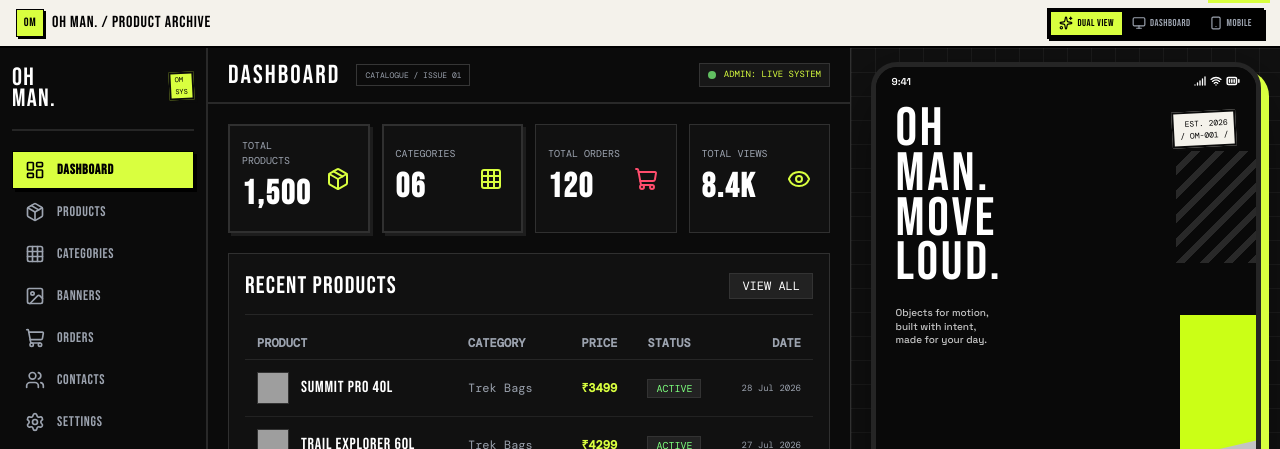
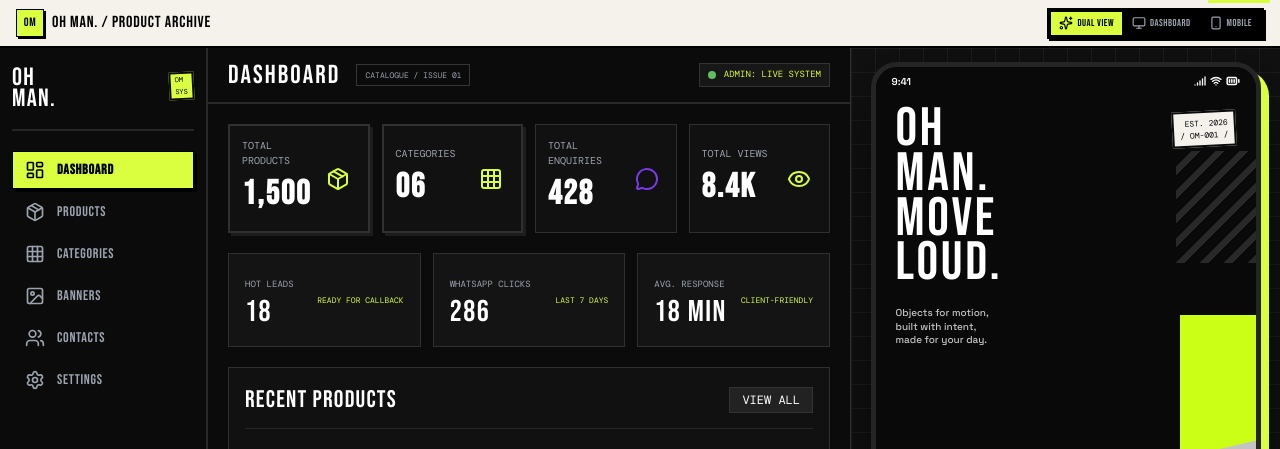
Before and after one commit to aliasgarsogiawala/ohman, a React (Vite) app: page / in a window 1280 px wide. Shown: the top 449 px of the page. Built offline with nearby package versions, Linux system fonts and the light colour scheme; grey boxes are pictures that could not be loaded.

Commit message:
Remove ordering flow from Oh Man prototype

```diff
--- a/src/components/dashboard/DashboardView.tsx
+++ b/src/components/dashboard/DashboardView.tsx
@@ -4,7 +4,6 @@ import {
   Package,
   Grid,
   Image,
-  ShoppingCart,
   Users,
   Settings,
   LogOut,
@@ -16,11 +15,10 @@ import {
   Eye,
   ArrowUpRight,
   Calendar,
-  Download,
   MessageCircle
 } from 'lucide-react';
 import { Product, Category, BusinessSettings } from '../../types';
-import { demoBanners, demoContacts, demoOrders } from '../../data/mockData';
+import { demoBanners, demoContacts } from '../../data/mockData';
 
 interface DashboardViewProps {
   products: Product[];
@@ -32,7 +30,7 @@ interface DashboardViewProps {
   onSelectProductForMobilePreview: (id: string) => void;
 }
 
-type DashboardTab = 'dashboard' | 'products' | 'categories' | 'banners' | 'orders' | 'contacts' | 'settings';
+type DashboardTab = 'dashboard' | 'products' | 'categories' | 'banners' | 'contacts' | 'settings';
 
 export const DashboardView: React.FC<DashboardViewProps> = ({
   products,
@@ -138,14 +136,6 @@ export const DashboardView: React.FC<DashboardViewProps> = ({
             </button>
 
             <button
-              onClick={() => setActiveTab('orders')}
-              className={`w-full flex items-center space-x-3 px-3 py-2 font-bebas text-sm tracking-wider transition-all border ${activeTab === 'orders' ? 'bg-[#D9FF3F] text-black border-black shadow-[3px_3px_0px_#000] font-bold' : 'text-textGray hover:text-white border-transparent hover:bg-[#171717]'}`}
-            >
-              <ShoppingCart className="w-5 h-5" />
-              <span>ORDERS</span>
-            </button>
-
-            <button
               onClick={() => setActiveTab('contacts')}
               className={`w-full flex items-center space-x-3 px-3 py-2 font-bebas text-sm tracking-wider transition-all border ${activeTab === 'contacts' ? 'bg-[#D9FF3F] text-black border-black shadow-[3px_3px_0px_#000] font-bold' : 'text-textGray hover:text-white border-transparent hover:bg-[#171717]'}`}
             >
@@ -221,11 +211,11 @@ export const DashboardView: React.FC<DashboardViewProps> = ({
 
                 <div className="flex items-center justify-between border border-[#303030] bg-[#111] p-3">
                   <div>
-                    <span className="text-[10px] font-mono text-textGray uppercase block">TOTAL ORDERS</span>
-                    <span className="font-bebas text-[34px] font-bold text-white">120</span>
+                    <span className="text-[10px] font-mono text-textGray uppercase block">TOTAL ENQUIRIES</span>
+                    <span className="font-bebas text-[34px] font-bold text-white">428</span>
                   </div>
-                  <div className="flex h-9 w-9 items-center justify-center text-[#FF4D6D]">
-                    <ShoppingCart className="w-6 h-6" />
+                  <div className="flex h-9 w-9 items-center justify-center text-[#7C3AED]">
+                    <MessageCircle className="w-6 h-6" />
                   </div>
                 </div>
 
@@ -238,6 +228,27 @@ export const DashboardView: React.FC<DashboardViewProps> = ({
                     <Eye className="w-6 h-6" />
                   </div>
                 </div>
+              </div>
+
+              <div className="grid gap-3 lg:grid-cols-3">
+                {[
+                  ['HOT LEADS', '18', 'READY FOR CALLBACK'],
+                  ['WHATSAPP CLICKS', '286', 'LAST 7 DAYS'],
+                  ['AVG. RESPONSE', '18 MIN', 'CLIENT-FRIENDLY'],
+                ].map(([label, value, helper]) => (
+                  <button
+                    key={label}
+                    type="button"
+                    onClick={() => setActiveTab('contacts')}
+                    className="group flex items-center justify-between border border-[#303030] bg-[#141414] p-4 text-left transition-colors hover:border-[#D9FF3F]"
+                  >
+                    <div>
+                      <span className="font-mono text-[9px] text-textGray">{label}</span>
+                      <p className="font-bebas text-3xl text-white group-hover:text-[#D9FF3F]">{value}</p>
+                    </div>
+                    <span className="max-w-24 text-right font-mono text-[8px] leading-tight text-[#D9FF3F]">{helper}</span>
+                  </button>
+                ))}
               </div>
 
               {/* Recent Products Table */}
@@ -495,63 +506,6 @@ export const DashboardView: React.FC<DashboardViewProps> = ({
                     </div>
                   </article>
                 ))}
-              </div>
-            </div>
-          )}
-
-          {activeTab === 'orders' && (
-            <div className="space-y-4">
-              <div className="grid grid-cols-2 gap-3 xl:grid-cols-4">
-                {[
-                  ['TODAY’S ORDERS', '08', '#D9FF3F'],
-                  ['REVENUE', '₹22,392', '#FFFFFF'],
-                  ['TO SHIP', '03', '#7C3AED'],
-                  ['DELIVERED', '18', '#7CFC7C'],
-                ].map(([label, value, color]) => (
-                  <div key={label} className="border border-[#303030] bg-[#141414] p-4">
-                    <span className="font-mono text-[9px] text-textGray">{label}</span>
-                    <p className="mt-2 font-bebas text-3xl" style={{ color }}>{value}</p>
-                  </div>
-                ))}
-              </div>
-              <div className="overflow-x-auto border border-[#303030] bg-[#141414]">
-                <div className="flex items-center justify-between border-b border-[#303030] p-4">
-                  <div>
-                    <h3 className="font-bebas text-xl text-white">RECENT ORDERS</h3>
-                    <p className="font-mono text-[9px] text-textGray">LIVE FULFILMENT QUEUE</p>
-                  </div>
-                  <button className="flex items-center gap-2 border border-[#333] bg-[#1c1c1c] px-3 py-2 font-mono text-[9px] text-white">
-                    <Download className="h-3.5 w-3.5" /> EXPORT
-                  </button>
-                </div>
-                <table className="w-full min-w-[760px] border-collapse text-left">
-                  <thead className="bg-[#101010] font-mono text-[9px] text-textGray">
-                    <tr>
-                      <th className="px-4 py-3">ORDER</th>
-                      <th className="px-4 py-3">CUSTOMER</th>
-                      <th className="px-4 py-3">PRODUCT</th>
-                      <th className="px-4 py-3">TOTAL</th>
-                      <th className="px-4 py-3">STATUS</th>
-                      <th className="px-4 py-3 text-right">DATE</th>
-                    </tr>
-                  </thead>
-                  <tbody className="divide-y divide-[#292929] font-mono text-[10px]">
-                    {demoOrders.map(order => (
-                      <tr key={order.id} className="hover:bg-[#1b1b1b]">
-                        <td className="px-4 py-3 font-bold text-white">{order.id}</td>
-                        <td className="px-4 py-3 text-white">{order.customer}</td>
-                        <td className="px-4 py-3 text-textGray">{order.item}</td>
-                        <td className="px-4 py-3 font-bold text-[#D9FF3F]">₹{order.total.toLocaleString()}</td>
-                        <td className="px-4 py-3">
-                          <span className="border border-[#333] bg-[#202020] px-2 py-1 text-[#7CFC7C]">
-                            {order.status}
-                          </span>
-                        </td>
-                        <td className="px-4 py-3 text-right text-textGray">{order.date}</td>
-                      </tr>
-                    ))}
-                  </tbody>
-                </table>
               </div>
             </div>
           )}
--- a/src/components/mobile/MobileSimulator.tsx
+++ b/src/components/mobile/MobileSimulator.tsx
@@ -18,7 +18,6 @@ import {
   Search,
   Share2,
   Shirt,
-  ShoppingBag,
   Signal,
   SlidersHorizontal,
   User,
@@ -38,7 +37,7 @@ interface MobileSimulatorProps {
 
 type TabType = 'home' | 'categories' | 'search' | 'contact' | 'profile';
 
-const categoryIcons = [Footprints, Backpack, ShoppingBag, Shirt, SlidersHorizontal, Grid3X3];
+const categoryIcons = [Footprints, Backpack, PackageSearch, Shirt, SlidersHorizontal, Grid3X3];
 
 const ProductImage = ({
   product,
@@ -217,13 +216,13 @@ export const MobileSimulator: React.FC<MobileSimulatorProps> = ({
 
               <button
                 type="button"
-                aria-label={currentProduct ? 'Share product' : 'Shopping bag'}
+                aria-label={currentProduct ? 'Share product' : 'Contact Oh Man'}
                 className="text-white transition-colors hover:text-[#cbff16]"
               >
                 {currentProduct ? (
                   <Share2 className="h-4 w-4" />
                 ) : (
-                  <ShoppingBag className="h-4 w-4" />
+                  <MessageCircle className="h-4 w-4" />
                 )}
               </button>
             </div>
@@ -301,7 +300,7 @@ export const MobileSimulator: React.FC<MobileSimulatorProps> = ({
                       href={`tel:${businessSettings.phone}`}
                       className="flex-1 border border-black bg-[#cbff16] py-2.5 text-center font-bebas text-sm text-black"
                     >
-                      ADD TO CONTACT
+                      ENQUIRE NOW
                     </a>
                     <a
                       href={`https://wa.me/${businessSettings.whatsapp.replace(/\D/g, '')}`}
--- a/src/data/mockData.ts
+++ b/src/data/mockData.ts
@@ -334,17 +334,6 @@ export const initialProducts: Product[] = [
   }),
 ];
 
-export const demoOrders = [
-  { id: 'OM-1048', customer: 'Arjun Mehta', item: 'Summit Pro 40L', total: 3499, status: 'PAID', date: '28 Jul 2026' },
-  { id: 'OM-1047', customer: 'Naina Kapoor', item: 'Velocity Runner 2', total: 3299, status: 'PACKED', date: '28 Jul 2026' },
-  { id: 'OM-1046', customer: 'Rohan Shah', item: 'Transit Sling 8L', total: 1299, status: 'SHIPPED', date: '27 Jul 2026' },
-  { id: 'OM-1045', customer: 'Mira Desai', item: 'Heavyweight Logo Tee', total: 1099, status: 'DELIVERED', date: '27 Jul 2026' },
-  { id: 'OM-1044', customer: 'Kabir Rao', item: 'Expedition Duffel 80L', total: 3899, status: 'PAID', date: '26 Jul 2026' },
-  { id: 'OM-1043', customer: 'Ishita Sen', item: 'Utility Chest Rig', total: 1899, status: 'PACKED', date: '26 Jul 2026' },
-  { id: 'OM-1042', customer: 'Dev Malhotra', item: 'Terra Grip Trail', total: 4199, status: 'SHIPPED', date: '25 Jul 2026' },
-  { id: 'OM-1041', customer: 'Anika Jain', item: 'Metro Weekender', total: 3199, status: 'DELIVERED', date: '24 Jul 2026' },
-];
-
 export const demoContacts = [
   { name: 'Aarav Khanna', interest: 'Corporate trekking kits', channel: 'WhatsApp', location: 'Pune', status: 'HOT', lastSeen: '8 min ago' },
   { name: 'Meera Iyer', interest: 'Summit Pro 40L', channel: 'Instagram', location: 'Bengaluru', status: 'NEW', lastSeen: '24 min ago' },
```
